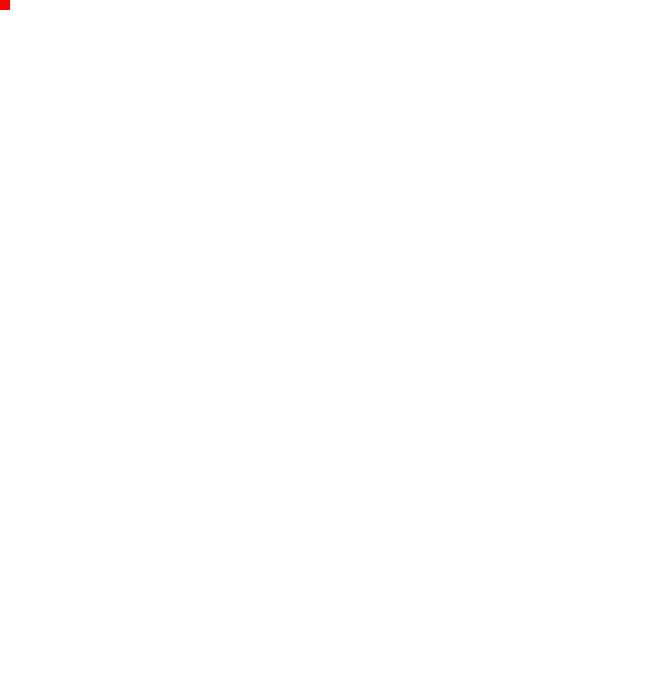
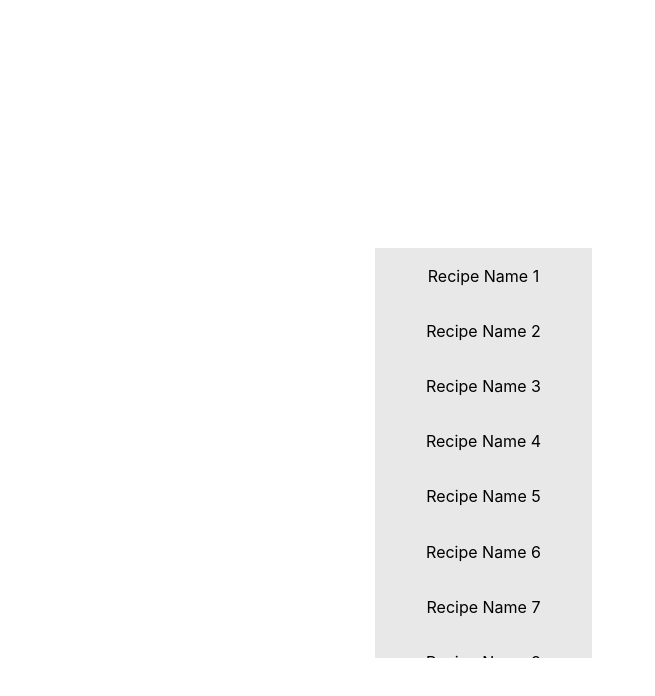
Before and after one commit to sirplantman/sad-fridge, a React (Create React App) app: page / in a window 1280 px wide. Shown: the top 696 px of the page, without its empty margins (0-655 px from the left). Built offline with nearby package versions, Linux system fonts and the light colour scheme.

Commit message:
mapping list of names and css styles

```diff
--- a/src/components/Combinations.js
+++ b/src/components/Combinations.js
@@ -1,5 +1,15 @@
-const Combinations = () => {
-    return <div className="Combinations"></div>;
+const Combinations = (props) => {
+    return <div className="Combinations__Wrapper">
+        <div className="Combinations">
+        {props.recipeNameList.map(names => {
+            return (
+                <div className="Recipe_Name">
+                    <p>{names}</p>
+                </div>
+            )
+        })}
+        </div>
+    </div>;
 };
 
 export default Combinations;
--- a/src/styles/Components.css
+++ b/src/styles/Components.css
@@ -1,5 +1,16 @@
 .Combinations {
-    background-color: red;
-    width: 10px;
-    height: 10px;
 }
+
+.Combinations__Wrapper {
+    background-color: #E9E8E8;
+    width: 217px;
+    height: 410px;
+    position: relative;
+    left: 375px;
+    top: 248px;
+    overflow-y: scroll;
+}
+
+.Recipe_Name {
+    padding: 0.1rem;
+}
```
